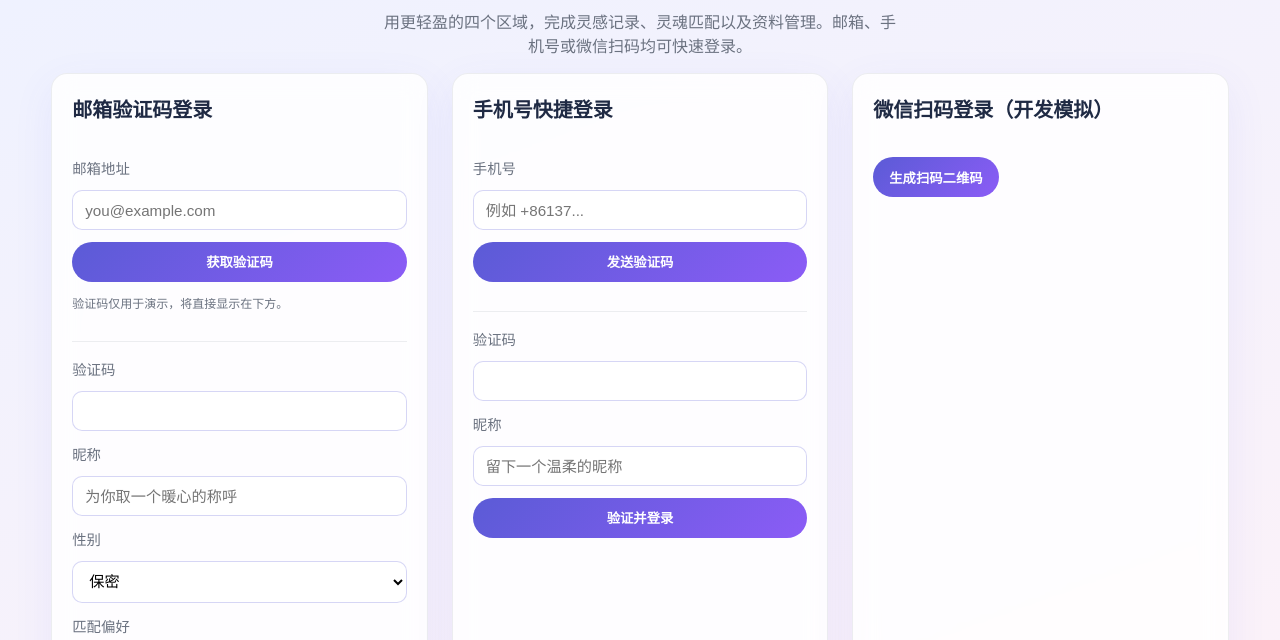
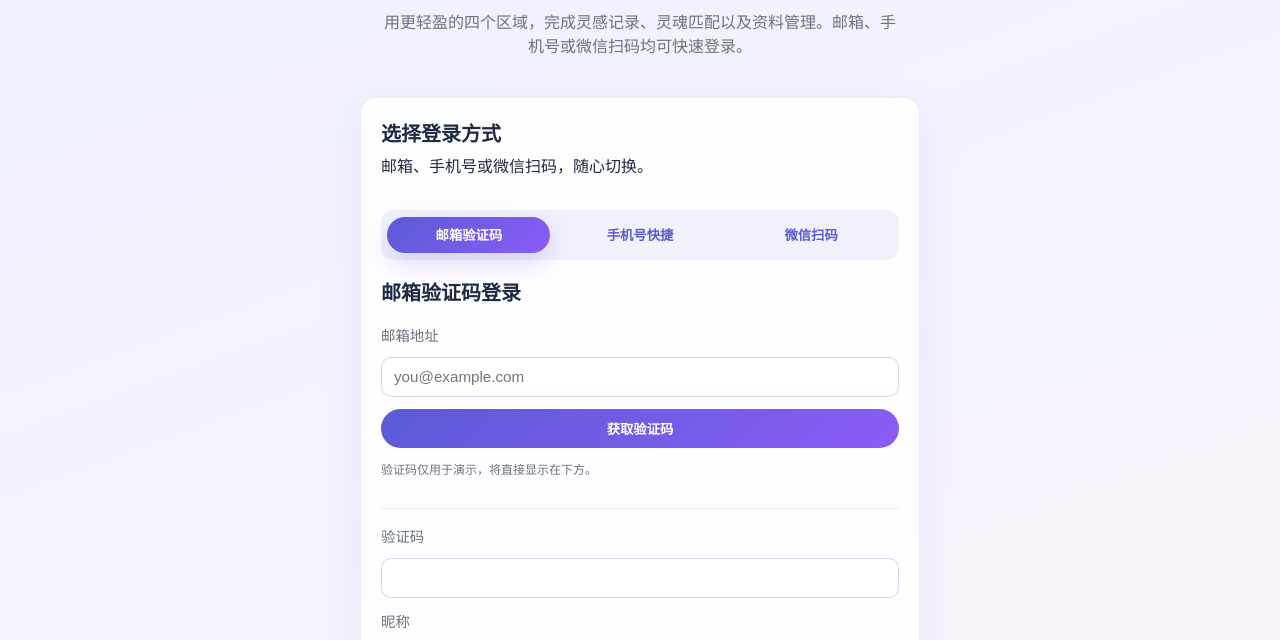
Before and after one commit to lfwf/test, a website: page public/index.html in a window 1280 px wide. Shown: the part 81-721 px from the top of the page. Drawn offline with Linux system fonts and the light colour scheme.

Commit message:
Refine login entry with switchable tabs

```diff
--- a/public/app.js
+++ b/public/app.js
@@ -17,6 +17,9 @@
 
   const elements = {
     authSection: document.getElementById('auth-section'),
+    authTabs: document.getElementById('auth-tabs'),
+    authTabButtons: document.querySelectorAll('[data-auth-target]'),
+    authViews: document.querySelectorAll('.auth-view'),
     dashboard: document.getElementById('dashboard'),
     dashboardTabs: document.getElementById('dashboard-tabs'),
     viewButtons: document.querySelectorAll('[data-view-target]'),
@@ -48,6 +51,7 @@
   };
 
   let activeView = 'overview';
+  let activeAuth = 'email';
 
   function switchView(view) {
     if (!view) return;
@@ -59,6 +63,29 @@
     Array.from(elements.viewButtons || []).forEach((button) => {
       if (!button) return;
       button.classList.toggle('active', button.dataset.viewTarget === view);
+    });
+  }
+
+  function switchAuth(method) {
+    if (!method) return;
+    activeAuth = method;
+    Array.from(elements.authViews || []).forEach((view) => {
+      if (!view) return;
+      const isActive = view.dataset.auth === method;
+      view.classList.toggle('active', isActive);
+      view.toggleAttribute('hidden', !isActive);
+    });
+    Array.from(elements.authTabButtons || []).forEach((button) => {
+      if (!button) return;
+      const isActive = button.dataset.authTarget === method;
+      button.classList.toggle('active', isActive);
+      if (isActive) {
+        button.setAttribute('aria-selected', 'true');
+        button.setAttribute('tabindex', '0');
+      } else {
+        button.setAttribute('aria-selected', 'false');
+        button.setAttribute('tabindex', '-1');
+      }
     });
   }
 
@@ -136,6 +163,7 @@
   function showAuth() {
     elements.dashboard.classList.add('hidden');
     elements.authSection.classList.remove('hidden');
+    switchAuth(activeAuth);
   }
 
   async function handleEmailRequest(event) {
@@ -669,9 +697,49 @@
     elements.diaryForm.addEventListener('submit', handleDiarySubmit);
     elements.matchRequest.addEventListener('click', handleMatchRequest);
     elements.matchReset.addEventListener('click', handleMatchReset);
+    if (elements.authTabs) {
+      elements.authTabs.addEventListener('click', (event) => {
+        const button = event.target.closest('[data-auth-target]');
+        if (!button) return;
+        event.preventDefault();
+        switchAuth(button.dataset.authTarget);
+        button.focus();
+      });
+      elements.authTabs.addEventListener('keydown', (event) => {
+        const tabs = Array.from(elements.authTabButtons || []);
+        if (!tabs.length) return;
+        const currentIndex = tabs.findIndex((tab) => tab.dataset.authTarget === activeAuth);
+        let nextIndex = currentIndex;
+        switch (event.key) {
+          case 'ArrowRight':
+          case 'ArrowDown':
+            nextIndex = (currentIndex + 1 + tabs.length) % tabs.length;
+            break;
+          case 'ArrowLeft':
+          case 'ArrowUp':
+            nextIndex = (currentIndex - 1 + tabs.length) % tabs.length;
+            break;
+          case 'Home':
+            nextIndex = 0;
+            break;
+          case 'End':
+            nextIndex = tabs.length - 1;
+            break;
+          default:
+            return;
+        }
+        event.preventDefault();
+        const nextTab = tabs[nextIndex];
+        if (nextTab) {
+          switchAuth(nextTab.dataset.authTarget);
+          nextTab.focus();
+        }
+      });
+    }
     Array.from(elements.viewButtons || []).forEach((button) => {
       button.addEventListener('click', () => switchView(button.dataset.viewTarget));
     });
+    switchAuth(activeAuth);
   }
 
   document.addEventListener('DOMContentLoaded', () => {
--- a/public/index.html
+++ b/public/index.html
@@ -14,8 +14,58 @@
     </header>
     <main>
       <section id="auth-section">
-        <div class="card auth-card">
-          <h2>邮箱验证码登录</h2>
+        <div class="card auth-card auth-card--switchable">
+          <div class="auth-heading">
+            <h2>选择登录方式</h2>
+            <p class="hint">邮箱、手机号或微信扫码，随心切换。</p>
+          </div>
+          <nav class="auth-tabs" id="auth-tabs" aria-label="登录方式切换" role="tablist">
+            <button
+              type="button"
+              class="auth-tab active"
+              id="auth-tab-email"
+              role="tab"
+              aria-selected="true"
+              aria-controls="auth-view-email"
+              tabindex="0"
+              data-auth-target="email"
+            >
+              邮箱验证码
+            </button>
+            <button
+              type="button"
+              class="auth-tab"
+              id="auth-tab-phone"
+              role="tab"
+              aria-selected="false"
+              aria-controls="auth-view-phone"
+              tabindex="-1"
+              data-auth-target="phone"
+            >
+              手机号快捷
+            </button>
+            <button
+              type="button"
+              class="auth-tab"
+              id="auth-tab-wechat"
+              role="tab"
+              aria-selected="false"
+              aria-controls="auth-view-wechat"
+              tabindex="-1"
+              data-auth-target="wechat"
+            >
+              微信扫码
+            </button>
+          </nav>
+          <div class="auth-views">
+            <section
+              class="auth-view active"
+              id="auth-view-email"
+              role="tabpanel"
+              aria-labelledby="auth-tab-email"
+              data-auth="email"
+            >
+              <h3>邮箱验证码登录</h3>
               <form id="email-request-form">
                 <label for="email-input">邮箱地址</label>
                 <input id="email-input" type="email" placeholder="you@example.com" required />
@@ -44,9 +94,16 @@
                 </select>
                 <button type="submit">立即登录</button>
               </form>
-        </div>
-        <div class="card auth-card">
-          <h2>手机号快捷登录</h2>
+            </section>
+            <section
+              class="auth-view"
+              id="auth-view-phone"
+              role="tabpanel"
+              aria-labelledby="auth-tab-phone"
+              data-auth="phone"
+              hidden
+            >
+              <h3>手机号快捷登录</h3>
               <form id="phone-request-form">
                 <label for="phone-input">手机号</label>
                 <input id="phone-input" placeholder="例如 +86137..." required />
@@ -60,9 +117,16 @@
                 <input id="phone-name" placeholder="留下一个温柔的昵称" />
                 <button type="submit">验证并登录</button>
               </form>
-        </div>
-        <div class="card auth-card">
-          <h2>微信扫码登录（开发模拟）</h2>
+            </section>
+            <section
+              class="auth-view"
+              id="auth-view-wechat"
+              role="tabpanel"
+              aria-labelledby="auth-tab-wechat"
+              data-auth="wechat"
+              hidden
+            >
+              <h3>微信扫码登录（开发模拟）</h3>
               <div id="wechat-board">
                 <button id="wechat-generate">生成扫码二维码</button>
                 <div id="wechat-qr" class="qr-board hidden"></div>
@@ -78,6 +142,8 @@
                   </select>
                   <button type="button" id="wechat-confirm">模拟扫码确认</button>
                 </div>
+              </div>
+            </section>
           </div>
         </div>
       </section>
--- a/public/styles.css
+++ b/public/styles.css
@@ -59,9 +59,9 @@ main {
 }
 
 #auth-section {
-  display: grid;
-  grid-template-columns: repeat(auto-fit, minmax(260px, 1fr));
-  gap: 1.5rem;
+  display: flex;
+  justify-content: center;
+  margin-top: 1.5rem;
 }
 
 #auth-section h2 {
@@ -73,6 +73,50 @@ main {
   display: flex;
   flex-direction: column;
   gap: 1.1rem;
+}
+
+.auth-card--switchable {
+  width: min(100%, 560px);
+  margin: 0 auto;
+}
+
+.auth-heading h2 {
+  margin: 0;
+}
+
+.auth-heading .hint {
+  margin-top: 0.35rem;
+}
+
+.auth-tabs {
+  display: flex;
+  gap: 0.5rem;
+  padding: 0.4rem;
+  border-radius: 12px;
+  background: rgba(91, 91, 214, 0.08);
+}
+
+.auth-views {
+  position: relative;
+}
+
+.auth-view {
+  display: none;
+  flex-direction: column;
+  gap: 1.1rem;
+}
+
+.auth-view.active {
+  display: flex;
+}
+
+.auth-view[hidden] {
+  display: none !important;
+}
+
+.auth-view h3 {
+  margin: 0;
+  font-size: 1.25rem;
 }
 
 .auth-card form + form {
@@ -128,6 +172,29 @@ button:hover:not([disabled]) {
 button[disabled] {
   opacity: 0.6;
   cursor: not-allowed;
+}
+
+.auth-tabs .auth-tab {
+  flex: 1 1 0;
+  border-radius: 999px;
+  padding: 0.55rem 0.75rem;
+  font-weight: 600;
+  color: var(--accent);
+  background: transparent;
+  box-shadow: none;
+  transform: none;
+}
+
+.auth-tabs .auth-tab:hover {
+  background: rgba(91, 91, 214, 0.12);
+  box-shadow: none;
+  transform: none;
+}
+
+.auth-tabs .auth-tab.active {
+  color: #fff;
+  background: linear-gradient(135deg, var(--accent) 0%, #8b5cf6 100%);
+  box-shadow: 0 10px 24px rgba(91, 91, 214, 0.22);
 }
 
 small.hint {
```
Lines whose indentation alone changed are shown as unchanged.
